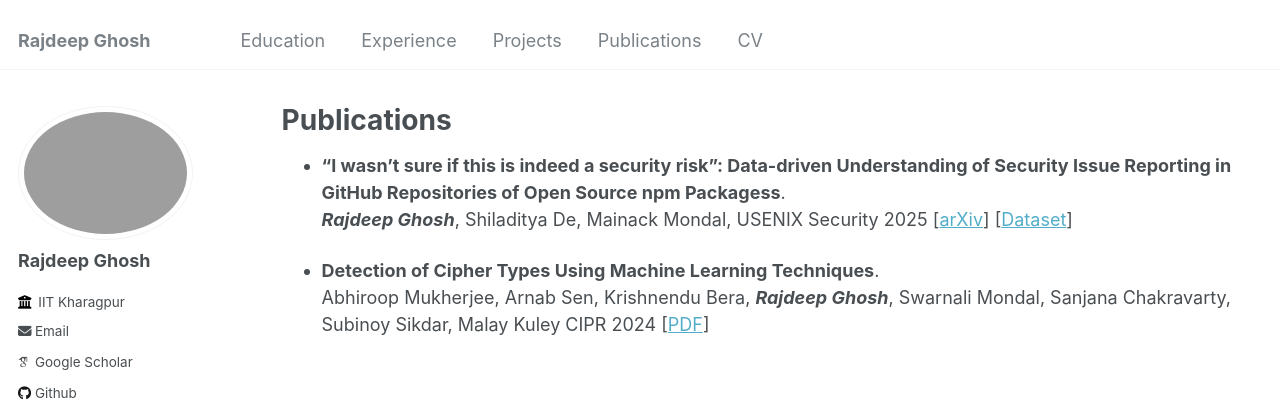
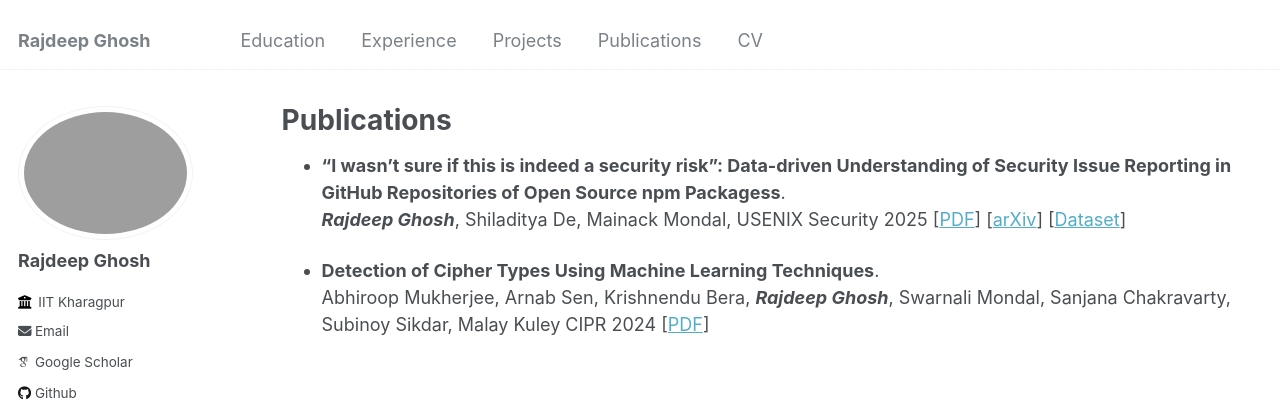
Before and after one commit to Rajdeep-G/Rajdeep-G.github.io, a Jekyll site: the page built from _pages/publications.md, in a window 1280 px wide. Shown: the top 402 px of the page. Built offline with Jekyll 4.4.1, drawn with Linux system fonts in a browser that asks for light colours; some web fonts are replaced.

Commit message:
Update publications.md

```diff
--- a/_pages/publications.md
+++ b/_pages/publications.md
@@ -7,7 +7,7 @@ author_profile: true
 
 - **“I wasn’t sure if this is indeed a security risk”: Data-driven Understanding of Security Issue Reporting in GitHub Repositories of Open Source npm Packagess**.
 **_Rajdeep Ghosh_**, Shiladitya De, Mainack Mondal,
-USENIX Security 2025 [[arXiv](https://arxiv.org/abs/2506.07728)]   [[Dataset](https://zenodo.org/records/15614029)]
+USENIX Security 2025 [[PDF](https://www.usenix.org/conference/usenixsecurity25/presentation/ghosh)]  [[arXiv](https://arxiv.org/abs/2506.07728)]   [[Dataset](https://zenodo.org/records/15614029)]
 
 
 - **Detection of Cipher Types Using Machine Learning Techniques**.
```
